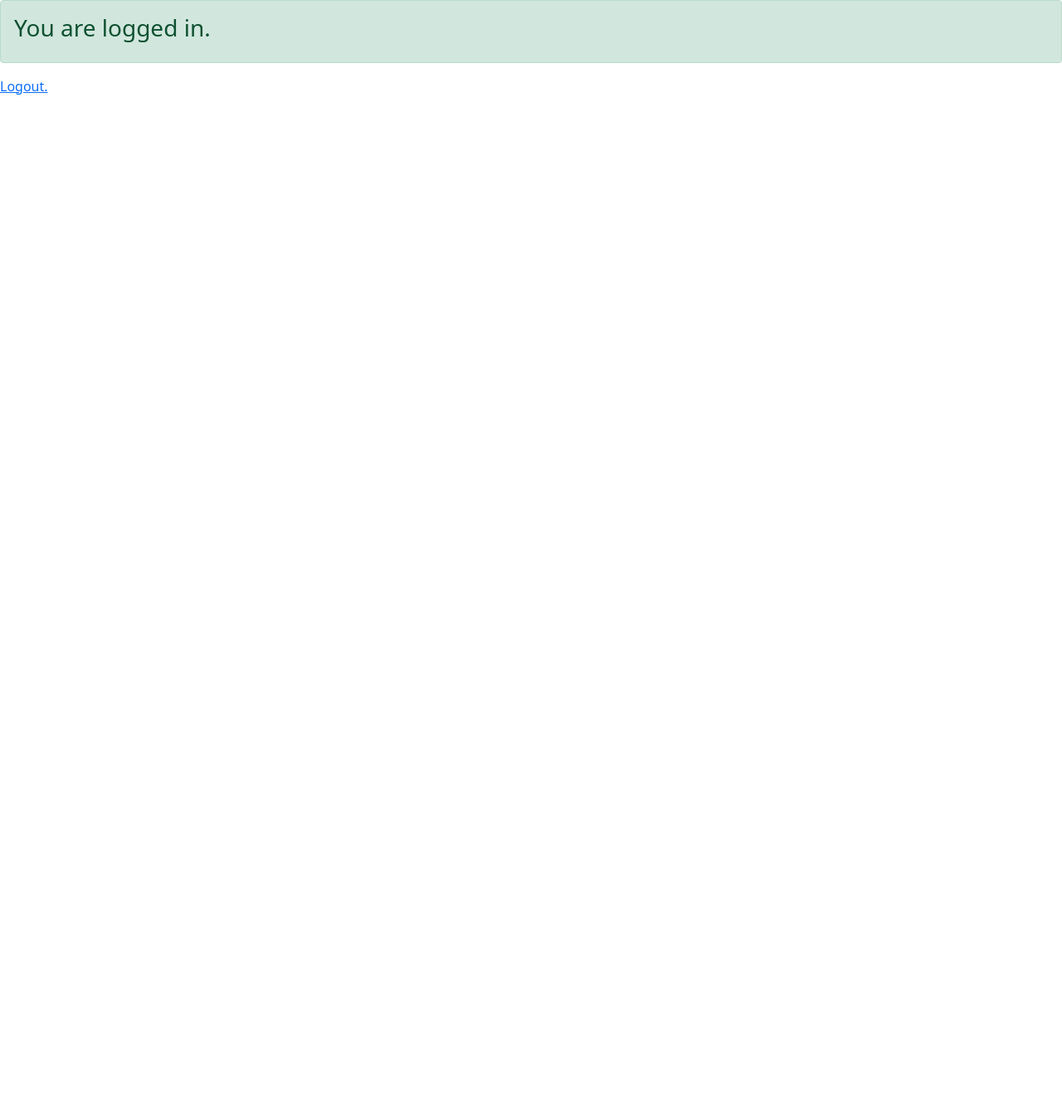
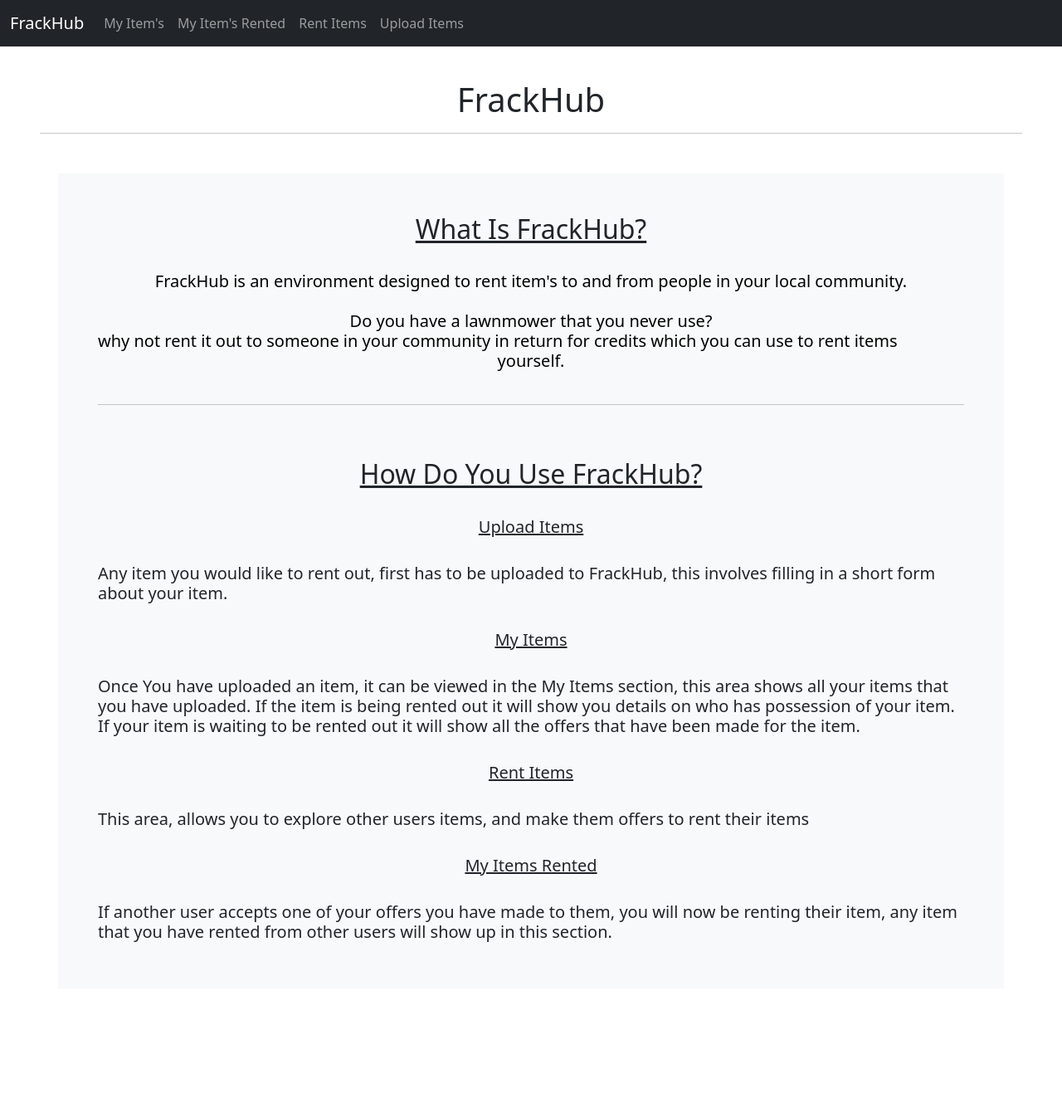
Before and after one commit to Geronimo747/Collaborative-Development-Frack-Hub-, a Flask app: page /home in a window 1280 px wide. Shown: the whole page at 83% size. Before the commit the page ends 114 px from the top, so only its background shows below. Run offline with Flask 2, Linux system fonts and the light colour scheme; a user stored in the database is signed in.

Commit message:
Reupload of backend
Changed layout of code, Added new front end code.

```diff
--- /dev/null
+++ b/App/static/css/Stylesheet.css
@@ -0,0 +1,8 @@
+#mainHeading{text-align-last: center}
+#heading2{text-align-last: center}
+#heading3{text-align-last: center}
+#heading4{text-align-last: center}
+#heading5{text-align-last: center}
+#heading6{text-align-last: center}
+#heading7{text-align-last: center}
+#heading8{text-align-last: center}
--- /dev/null
+++ b/App/static/css/Stylesheet2.css
@@ -0,0 +1,2 @@
+#mainHeading{text-align-last: center}
+#heading2{text-align-last: center}
--- /dev/null
+++ b/App/static/css/Stylesheet3.css
@@ -0,0 +1,2 @@
+#mainHeading{text-align-last: center}
+#heading2{text-align-last: center}
--- /dev/null
+++ b/App/static/css/Stylesheet4.css
@@ -0,0 +1,2 @@
+#mainHeading{text-align-last: center}
+#heading2{text-align-last: center}
--- /dev/null
+++ b/App/static/css/Stylesheet5.css
@@ -0,0 +1,2 @@
+#mainHeading{text-align-last: center}
+#heading2{text-align-last: center}
--- /dev/null
+++ b/App/templates/FrackHubMenu.html
@@ -0,0 +1,70 @@
+<!DOCTYPE html>
+<html lang="en">
+<head>
+    <title>Bootstrap Example</title>
+    <meta charset="utf-8">
+    <meta name="viewport" content="width=device-width, initial-scale=1">
+    <link href="https://cdn.jsdelivr.net/npm/bootstrap@5.1.3/dist/css/bootstrap.min.css" rel="stylesheet">
+    <script src="https://cdn.jsdelivr.net/npm/bootstrap@5.1.3/dist/js/bootstrap.bundle.min.js"></script>
+    <link rel="stylesheet" href="/static/css/stylesheet.css">
+</head>
+<body>
+
+<nav class="navbar navbar-expand-sm navbar-dark bg-dark fixed-top">
+    <div class="container-fluid">
+        <a class="navbar-brand" href="FrackHubMenu.html">FrackHub</a>
+        <button class="navbar-toggler" type="button" data-bs-toggle="collapse" data-bs-target="#mynavbar">
+            <span class="navbar-toggler-icon"></span>
+        </button>
+        <div class="collapse navbar-collapse" id="mynavbar">
+            <ul class="navbar-nav me-auto">
+                <li class="nav-item">
+                    <a class="nav-link" href="/my_items">My Item's</a>
+                </li>
+                <li class="nav-item">
+                    <a class="nav-link" href="/my_rented_items">My Item's Rented</a>
+                </li>
+                <li class="nav-item">
+                    <a class="nav-link" href="/rented_items">Rent Items</a>
+                </li>
+                <li class="nav-item">
+                    <a class="nav-link" href="/add_items">Upload Items</a>
+                </li>
+            </ul>
+        </div>
+    </div>
+</nav>
+
+<div class="container-fluid p-5 my-5 bg-white text-drk">
+    <h1 id = "mainHeading">FrackHub</h1>
+    <hr>
+
+    <div id = "container2" class="container p-5 my-5 bg-light text-drk">
+        <h2 id = "heading2" > <u>What Is FrackHub?</u></h2>
+        <br>
+        <h5 id = "heading3" style ="color: black">FrackHub is an environment designed to rent item's
+        to and from people in your local community.<br><br>
+        Do you have a lawnmower that you never use?<br>
+        why not rent it out to someone in your community in return for credits
+        which you can use to rent items yourself.<br><br></h5><hr><br><br>
+        <h2 id ="heading4"><u>How Do You Use FrackHub?</u> </h2>
+        <h5 id = "heading5"><br> <u>Upload Items </u><br><br> </h5>
+        <h5>Any item you would like to rent out, first has to be uploaded to
+        FrackHub, this involves filling in a short form about your item.</h5>
+        <h5 id = "heading6"><br> <u>My Items </u><br><br> </h5>
+        <h5>Once You have uploaded an item, it can be viewed in the My Items
+        section, this area shows all your items that you have uploaded. If the item is
+        being rented out it will show you details on who has possession of your item.
+        If your item is waiting to be rented out it will show all the offers that have been made
+        for the item.</h5>
+        <h5 id = "heading7"><br> <u>Rent Items </u><br><br> </h5>
+        <h5>This area, allows you to explore other users items, and make them offers
+        to rent their items</h5>
+        <h5 id = "heading8"><br> <u>My Items Rented </u><br><br> </h5>
+        <h5>If another user accepts one of your offers you have made to them, you will now be renting
+        their item, any item that you have rented from other users will show up in this section.</h5>
+    </div>
+</div>
+
+</body>
+</html>
--- a/app.py
+++ b/main.py
@@ -1,21 +1,13 @@
-from flask import Flask, request, render_template, flash, redirect, get_flashed_messages, session
+from App import *
 from flask_login.login_manager import LoginManager
-from flask_login import UserMixin, logout_user, login_required, login_user, current_user
-from flask_sqlalchemy import SQLAlchemy
+from flask_login import logout_user, login_required, login_user, current_user
 from werkzeug.security import generate_password_hash, check_password_hash
 from datetime import timedelta
 
 
+app = create_app()
+login_manager = LoginManager(app=app)
 SALT = "CHEESE"
-
-
-# Initialize this web application.
-app = Flask(__name__)
-app.config["SECRET_KEY"] = "HAHA_PLZ_DON'T_STEAL_ME"
-
-
-# Creates the login manager instance
-login_manager = LoginManager(app=app)
 
 
 @login_manager.user_loader
@@ -23,66 +15,24 @@ def load_user(user_id):
     return User.query.get(user_id)
 
 
-# Creates the database instance
-app.config['SQLALCHEMY_DATABASE_URI'] = 'sqlite:///./test.db'
-db = SQLAlchemy(app=app)
+@app.route("/")
+def front_page():
+    if current_user.is_authenticated:
+        return redirect("/home")
+    else:
+        return redirect("/login")
 
 
-# The user database model
-class User(db.Model, UserMixin):
-    id = db.Column(db.Integer, primary_key=True, nullable=False)
-    name = db.Column(db.String(100), nullable=False)
-    email = db.Column(db.String(80), unique=True, nullable=False)
-    password = db.Column(db.String(255), nullable=False)
+@app.route("/login", methods=("POST", "GET"))
+def login_route():
 
-
-@app.route('/')
-def hello_world():  # put application's code here
-    session.pop('_flashes', None)
-    return "<h1>Boop</h1>"
-
-
-@app.route("/logout")
-def log_out_route():
-    session.pop('_flashes', None)
-
-    # The user is logged in.
-    if current_user.is_authenticated:
-        logout_user()
-        flash("You have been logged out.", category="success")
-        return redirect("/login")
-
-    # The user isn't logged in.
-    else:
-        flash("You are not logged in.", category="error")
-        return redirect("/home")
-
-
-@app.route("/home")
-def logged_in():
-    session.pop('_flashes', None)
-
-    # The user is logged in.
-    if current_user.is_authenticated:
-        flash("You are logged in.", category="success")
-        show_login = False
-    # The user isn't logged in.
-    else:
-        flash("You are not logged in.", category="error")
-        show_login = True
-    return render_template("results.html", show_login=show_login)
-
-
-@app.route("/login", methods=["POST", "GET"])
-def login_route():
-    session.pop('_flashes', None)
-
+    # The user has posted a form.
     if request.method == "POST":
         form = request.form.to_dict()
 
         # Checks the form has been filled in.
         if not form["email"]:
-            flash(message="You need to enter an email.", category="error")
+            flash(message="You need to enter a valid email.", category="error")
         elif not form["pswd"]:
             flash(message="You need to enter a password.", category="error")
         else:
@@ -101,15 +51,15 @@ def login_route():
                     login_user(user, duration=timedelta(minutes=1))
                     return redirect(f"/home")
 
+            # The users details are not correct.
             flash("Email or password is incorrect.", category="error")
 
+    # The login html page in templates.
     return render_template("loginBasicBuild.html")
 
 
-@app.route("/signup", methods=["POST", "GET"])
+@app.route("/signup", methods=("GET", "POST"))
 def signup_route():
-    session.pop('_flashes', None)
-
     if request.method == "POST":
         form = request.form.to_dict()
 
@@ -121,20 +71,54 @@ def signup_route():
         elif not form["pswd"]:
             flash(message="You need to enter a password.", category="error")
         else:
+
+            # Makes sure the user isn't unique.
             user = User.query.filter_by(email=form["email"]).first()
             if user:
                 flash(message="That email is taken, you need to enter a unique email.", category="error")
+
+            # Adds the new user to the database.
             else:
                 psw = SALT + form["pswd"]
                 new_user = User(name=form["name"], email=form["email"], password=generate_password_hash(psw, "sha256"))
-                db.session.add(new_user)
-                db.session.commit()
+                add_new_user(new_user)
                 flash(message="Created new account.", category="success")
                 return redirect("/login")
-        return redirect("/signup")
 
     return render_template("customerSignUp.html")
 
 
-if __name__ == '__main__':
+@app.route("/home")
+@login_required
+def home_view():
+    return render_template("FrackHubMenu.html")
+
+
+@app.route("/my_items")
+@login_required
+def my_items_view():
+    # TODO: Retrieve items here
+    return render_template("MyItems.html")
+
+
+@app.route("/my_rented_items")
+@login_required
+def my_rented_items_view():
+    return render_template("MyItemsRented.html")
+
+
+@app.route("/rented_items")
+@login_required
+def rented_items_view():
+    return render_template("RentItems.html")
+
+
+@app.route("/add_items")
+@login_required
+def add_items_view():
+    return render_template("UploadItems.html")
+
+
+
+if __name__ == "__main__":
     app.run(debug=True)
```
Also changed, not shown: App/__init__.py (added, +29 -0 lines), App/models.py (added, +23 -0 lines), App/templates/MyItems.html (added, +48 -0 lines), App/templates/MyItemsRented.html (added, +48 -0 lines), App/templates/RentItems.html (added, +48 -0 lines), App/templates/UploadItems.html (added, +72 -0 lines), App/templates/customerSignUp.html (renamed from templates/customerSignUp.html, +7 -6 lines), App/templates/loginBasicBuild.html (renamed from templates/loginBasicBuild.html, +4 -3 lines), App/templates/results.html (renamed from templates/results.html), App/test.db (added), 1 other file.
